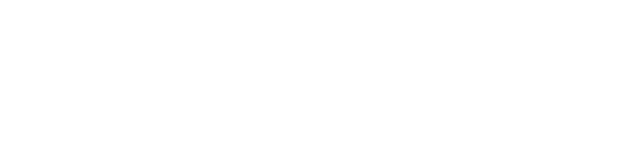
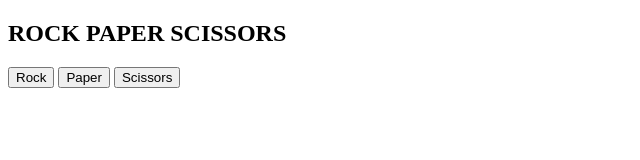
Before and after one commit to jervaters/rock-paper-scissors, a plain HTML site: page index.html in a window 1280 px wide. Shown: the whole page, without its empty margins (0-640 px from the left). Drawn offline with Linux system fonts and the light colour scheme.

Commit message:
html updates to include buttons and sections

```diff
--- a/index.html
+++ b/index.html
@@ -3,10 +3,24 @@
 <head>
     <meta charset="UTF-8">
     <meta name="viewport" content="width=device-width, initial-scale=1.0">
-    <script src="script.js"></script>
+    <script src="script.js" defer></script>
     <title>Document</title>
 </head>
 <body>
+    <section class="section-one header section">
+        <div>
+            <h1>ROCK PAPER SCISSORS</h1>
+        </div>
+    </section>
+    <section class="section-two gameplay section">
+        <div class="interface">
 
+        </div>
+        <div class="player-input">
+            <button class="rock player-input">Rock</button>
+            <button class="paper player-input">Paper</button>
+            <button class="scissors player-input">Scissors</button>
+        </div>
+    </section>
 </body>
 </html>
```
